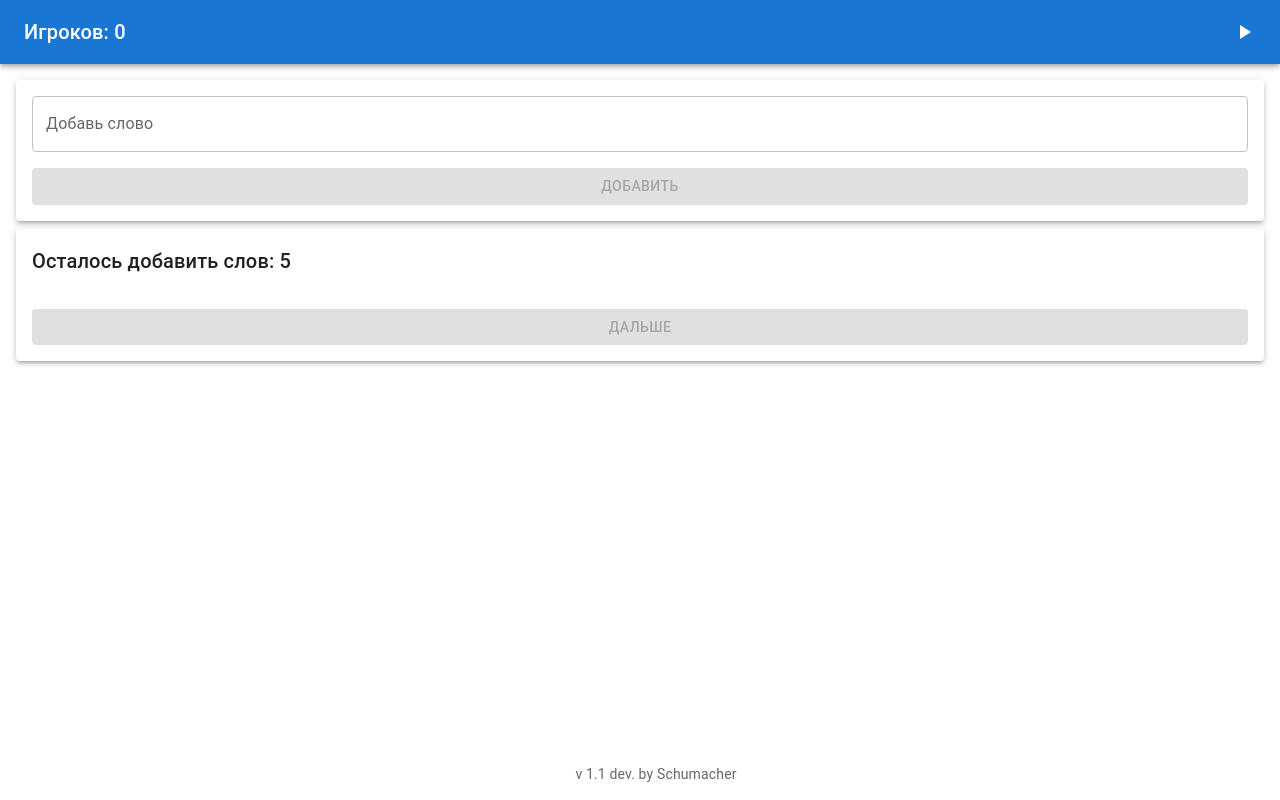
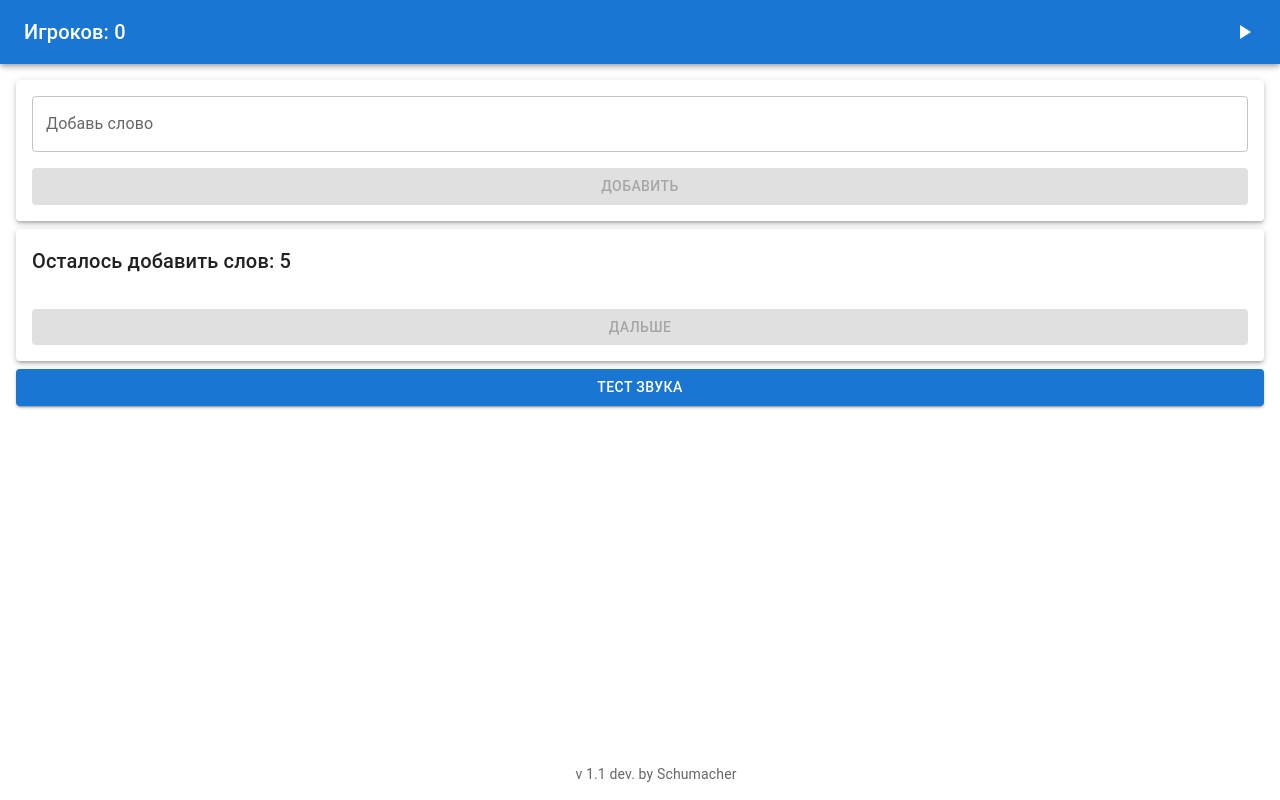
Before and after one commit to metalheadpnz/pot, a React (Vite) app: page / in a window 1280 px wide. Built offline with nearby package versions, Linux system fonts and the light colour scheme.

Commit message:
add check sound

```diff
--- a/src/components/screens/AddWords.tsx
+++ b/src/components/screens/AddWords.tsx
@@ -13,9 +13,11 @@ import {
   wordLength,
 } from '../../constants/constants.ts';
 import { useWordsStore } from '../../store/words.ts';
+import radarSound from '../../assets/radarSound.mp3';
 
 export const AddWords = () => {
   const addWords = useWordsStore((state) => state.addWords);
+  const radarSoundAudio = new Audio(radarSound)
 
   const [words, setWords] = useState<Array<string>>([]);
   const [currentWord, setCurrentWord] = useState('');
@@ -52,6 +54,11 @@ export const AddWords = () => {
     addWords(words);
     setWords([]);
   };
+
+  const soundTest = () => {
+    radarSoundAudio.play()
+  }
+
 
   return (
     <>
@@ -104,7 +111,14 @@ export const AddWords = () => {
             Дальше
           </Button>
         </Card>
+        <Button
+          variant="contained"
+          onClick={soundTest}
+        >
+          тест звука
+        </Button>
       </Stack>
+
       <Box
         sx={{
           position: 'fixed',
```
